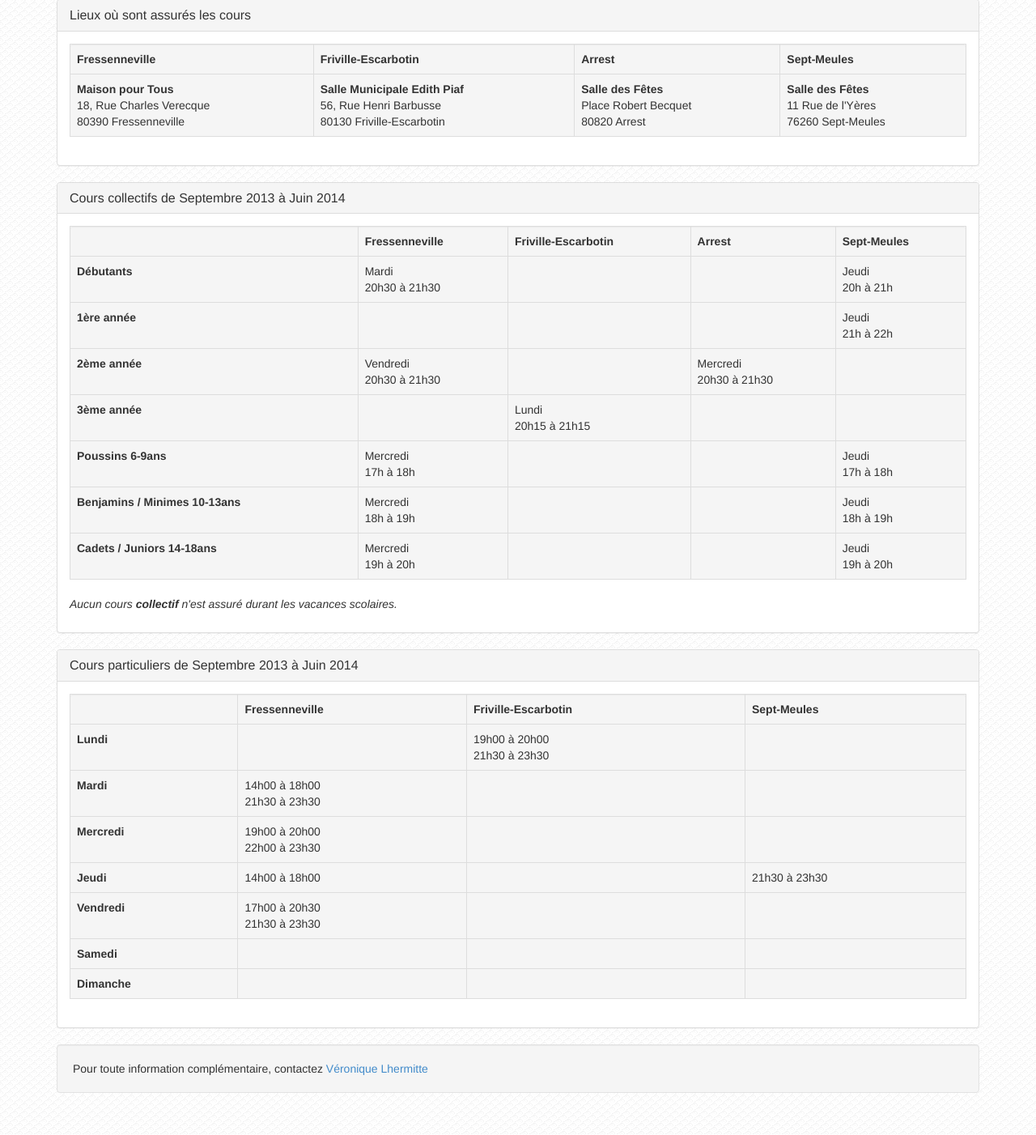
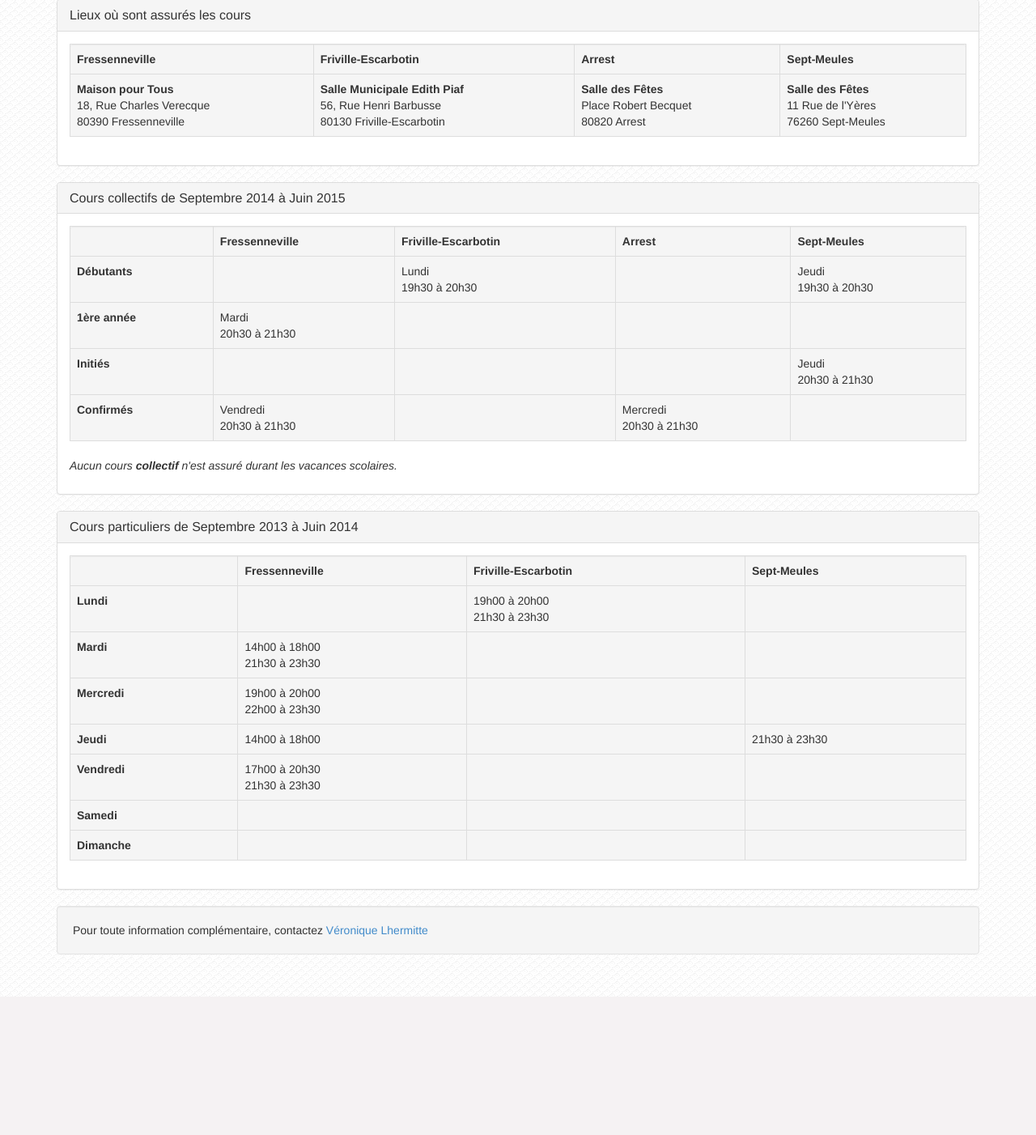
Before and after one commit to antlafarge/Temps-Danses, a PHP site: page /horaires.php in a window 1280 px wide. Shown: the part 128-1530 px from the top of the page at 81% size. After the commit the page ends 1359 px from the top, so only its background shows below. Run offline with PHP 8.4, Linux system fonts and the light colour scheme.

Commit message:
mise a jour saison 2014-2015

```diff
--- a/contact.php
+++ b/contact.php
@@ -10,7 +10,7 @@
 		<p>
 			<strong>E-mail</strong> <a href="">temps.danses.80@gmail.com</a>
 			<br>
-			<strong>Téléphone</strong> <span class="label label-default">06.17.92.03.25</span>
+			<strong>Téléphone</strong> <span class="label label-success">06 17 92 03 25</span>
 		</p>
   </div>
 </div>
--- a/horaires.php
+++ b/horaires.php
@@ -26,7 +26,7 @@
 
 <div class="panel panel-default">
   <div class="panel-heading">
-    <h3 class="panel-title">Cours collectifs de Septembre 2013 à Juin 2014</h3>
+    <h3 class="panel-title">Cours collectifs de Septembre 2014 à Juin 2015</h3>
   </div>
   <div class="panel-body">
 		<table class="table table-bordered well">
@@ -39,53 +39,31 @@
 			</tr>
 			<tr>
 				<th>Débutants</th>
+				<td></td>
+				<td>Lundi<br>19h30 à 20h30</td>
+				<td></td>
+				<td>Jeudi<br>19h30 à 20h30</td>
+			</tr>
+			<tr>
+				<th>1ère année</th>
 				<td>Mardi<br>20h30 à 21h30</td>
 				<td></td>
 				<td></td>
-				<td>Jeudi<br>20h à 21h</td>
+				<td></td>
 			</tr>
 			<tr>
-				<th>1ère année</th>
+				<th>Initiés</th>
 				<td></td>
 				<td></td>
 				<td></td>
-				<td>Jeudi<br>21h à 22h</td>
+				<td>Jeudi<br>20h30 à 21h30</td>
 			</tr>
 			<tr>
-				<th>2ème année</th>
+				<th>Confirmés</th>
 				<td>Vendredi<br>20h30 à 21h30</td>
 				<td></td>
 				<td>Mercredi<br>20h30 à 21h30</td>
 				<td></td>
-			</tr>
-			<tr>
-				<th>3ème année</th>
-				<td></td>
-				<td>Lundi<br>20h15 à 21h15</td>
-				<td></td>
-				<td></td>
-			</tr>
-			<tr>
-				<th>Poussins 6-9ans</th>
-				<td>Mercredi<br>17h à 18h</td>
-				<td></td>
-				<td></td>
-				<td>Jeudi<br>17h à 18h</td>
-			</tr>
-			<tr>
-				<th>Benjamins / Minimes 10-13ans</th>
-				<td>Mercredi<br>18h à 19h</td>
-				<td></td>
-				<td></td>
-				<td>Jeudi<br>18h à 19h</td>
-			</tr>
-
-			<tr>
-				<th>Cadets / Juniors 14-18ans</th>
-				<td>Mercredi<br>19h à 20h</td>
-				<td></td>
-				<td></td>
-				<td>Jeudi<br>19h à 20h</td>
 			</tr>
 		</table>
 		<p>
```
